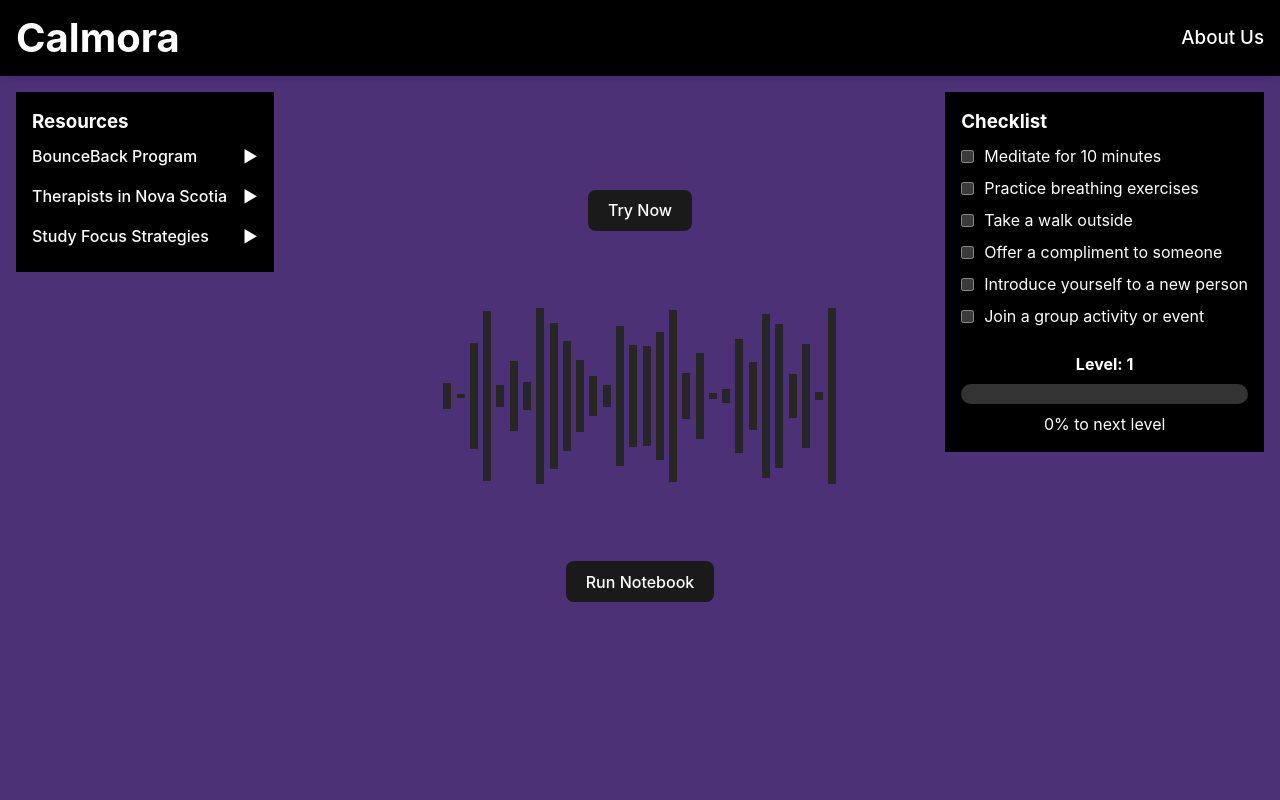
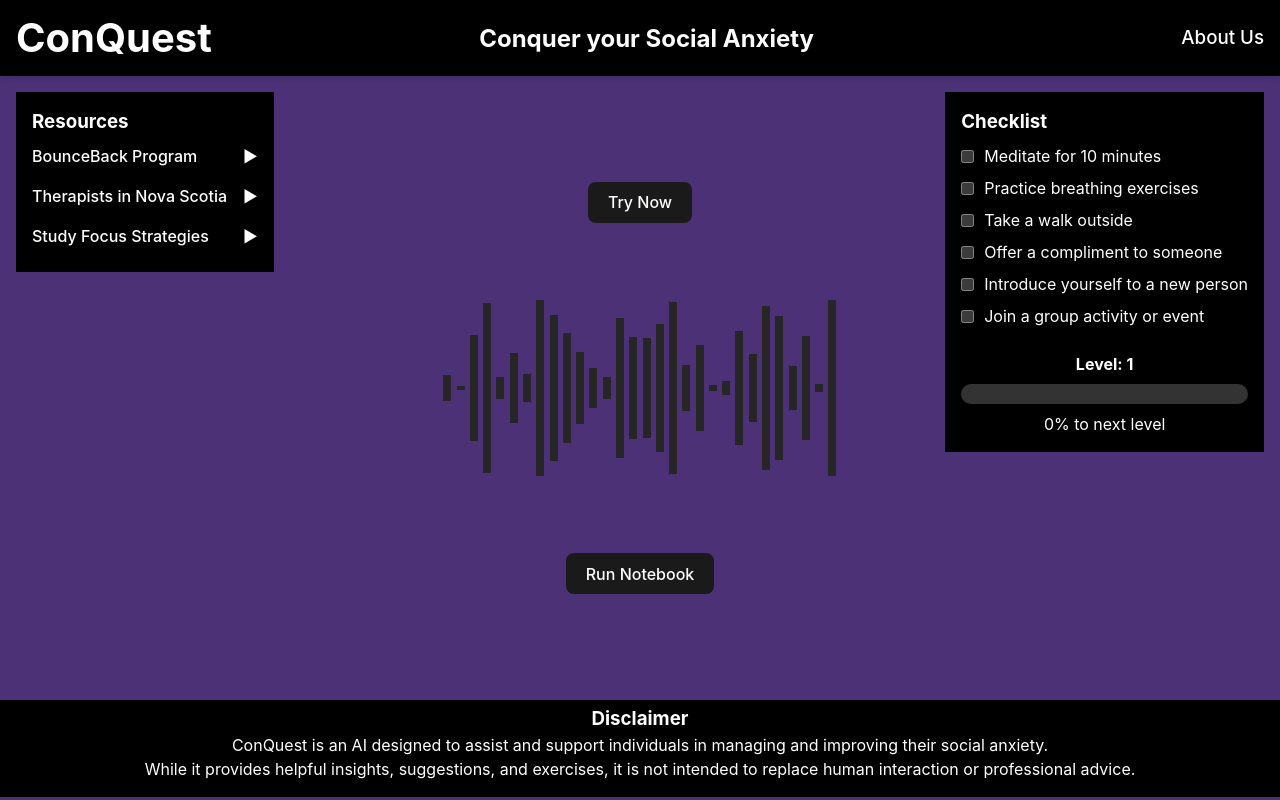
Before and after one commit to eyurekli/shiftkey-mental-2025, a React (Vite) app in the folder react-project/: page / in a window 1280 px wide. Built offline with nearby package versions, Linux system fonts and the light colour scheme.

Commit message:
added disclaimer

```diff
--- a/react-project/index.html
+++ b/react-project/index.html
@@ -3,10 +3,14 @@
   <head>
     <meta charset="UTF-8" />
     <link rel="icon" type="image/svg+xml" href="/vite.svg" />
-    <title>Calmora</title>
+    <title>ConQuest</title>
   </head>
   <body>
     <div id="root"></div>
     <script type="module" src="/src/main.jsx"></script>
   </body>
+  <footer><h3>Disclaimer</h3>
+    <p>ConQuest is an AI designed to assist and support individuals in managing and improving their social anxiety. </p>
+    <p></p>While it provides helpful insights, suggestions, and exercises, it is not intended to replace human interaction or professional advice.</p>
+  </footer>
 </html>
--- a/react-project/src/components/Header.jsx
+++ b/react-project/src/components/Header.jsx
@@ -5,7 +5,8 @@ export default function Header()
     return (
         <>
             <header>
-                <h1>Calmora</h1>
+                <h1>ConQuest</h1>
+                <h2 id = "phrase">Conquer your Social Anxiety</h2>
                 <div id="links">
                     <h3><a href="https://github.com/eyurekli/shiftkey-mental-2025" target="_blank">About Us</a></h3>
                 </div>
--- a/react-project/src/styles/App.css
+++ b/react-project/src/styles/App.css
@@ -4,10 +4,12 @@
   height: 100%;
 }
 
-body{
+html,body{
   overflow-x: hidden;
   overflow-y: hidden;
+
 }
+
 
 #resources {
   top: 0; /* Align to the top */
@@ -25,5 +27,5 @@ body{
   justify-content: center;
   align-items: center;
   gap: 15px;
-  height: 80vh;
+  height: 78vh;
 }
--- a/react-project/src/styles/Header.css
+++ b/react-project/src/styles/Header.css
@@ -6,6 +6,11 @@ header {
     box-shadow: 0 4px 6px rgba(0, 0, 0, 0.1);
 }
 
+#phrase{
+    margin-top: 5px;
+    margin-right: 100px;
+}
+
 #links {
     display: flex;
     justify-content: center;
--- a/react-project/src/styles/index.css
+++ b/react-project/src/styles/index.css
@@ -58,3 +58,13 @@ button:focus-visible {
 html {
   height: 120vh;
 }
+
+footer{
+  background-color: black;
+  text-align: center;
+  padding-bottom: 1em; /* Adjusts the top and bottom padding */
+  padding-top: 5px;
+  position: relative;
+  bottom: 0;
+  width: 100%;  /* Ensure footer takes up full width */
+}
```
